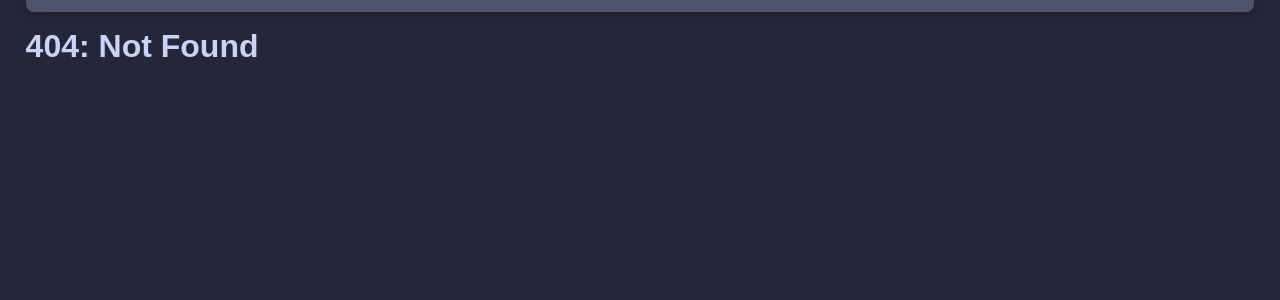
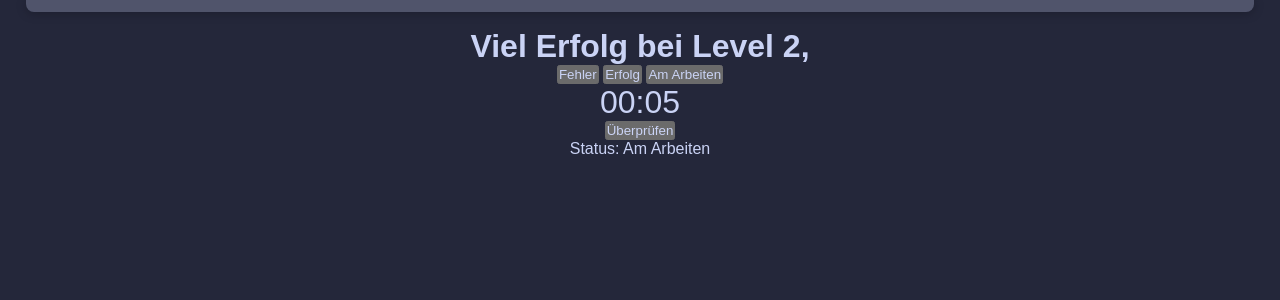
Before and after one commit to 137-Trimethylxanthin/HTL-Vill-Codinglab, a SvelteKit app: page /level2/aufgabe1 in a window 1280 px wide. Before the commit this address had no page. Shown: the top 300 px of the page. Built offline with nearby package versions, Linux system fonts and the light colour scheme.

Commit message:
Added Level 2 and 3 pages

```diff
--- a/src/routes/+page.svelte
+++ b/src/routes/+page.svelte
@@ -3,12 +3,6 @@
 	import { message } from '@tauri-apps/api/dialog';
 	import { nameStore } from '../utils/stores';
 	import { goto } from '$app/navigation';
-
-    function openCodeWithFilename(fileName: string) {
-        return function() {
-            invoke('open_code_with_filename', { fileName });
-        }
-    }
 
     function setupUser(e: SubmitEvent) {
         const name = (e.target as any).vorname.value;
--- a/src/routes/home/+page.svelte
+++ b/src/routes/home/+page.svelte
@@ -4,7 +4,7 @@ import { goto } from "$app/navigation";
 
 function switchLevel(level: number) {
     return () => {
-        goto(`/level_${level}/exp1`);
+        goto(`/level${level}/aufgabe1`);
     }
 }
 </script>
--- /dev/null
+++ b/src/routes/level2/aufgabe1/+page.svelte
@@ -0,0 +1,49 @@
+<script lang="ts">
+    import { onMount } from 'svelte';
+    import { nameStore } from '../../../utils/stores';
+    import { openVSCode } from '../../../utils/vscodeutils';
+
+    let time = 0;
+    let interval: any;
+
+    onMount(() => {
+        openVSCode("level2.py");
+        interval = setInterval(() => {
+            time++;
+        }, 1000);
+    });
+
+    let status = 'Am Arbeiten';
+
+    function checkAnswer() {
+        // TODO: Implement
+    }
+
+    function stopTimer() {
+        clearInterval(interval);
+    }
+</script>
+
+<main>
+    <h1>Viel Erfolg bei Level 2, {$nameStore}</h1>
+    <p>
+        <button on:click={() => status = 'Fehler'}>Fehler</button>
+        <button on:click={() => status = 'Erfolg'}>Erfolg</button>
+        <button on:click={() => status = 'Am Arbeiten'}>Am Arbeiten</button>
+    </p>
+    <div class="timer">
+        <p>{String(Math.floor(time / 60)).padStart(2, '0')}:{String(time % 60).padStart(2, '0')}</p>
+    </div>
+    <button on:click={checkAnswer}>Überprüfen</button>
+    <p class="status">Status: {status}</p>
+</main>
+
+<style>
+    main {
+        text-align: center;
+    }
+
+    .timer {
+        font-size: 2rem;
+    }
+</style>
--- /dev/null
+++ b/src/routes/level3/aufgabe1/+page.svelte
@@ -0,0 +1,49 @@
+<script lang="ts">
+    import { onMount } from 'svelte';
+    import { nameStore } from '../../../utils/stores';
+    import { openVSCode } from '../../../utils/vscodeutils';
+
+    let time = 0;
+    let interval: any;
+
+    onMount(() => {
+        openVSCode("level3.py");
+        interval = setInterval(() => {
+            time++;
+        }, 1000);
+    });
+
+    let status = 'Am Arbeiten';
+
+    function checkAnswer() {
+        // TODO: Implement
+    }
+
+    function stopTimer() {
+        clearInterval(interval);
+    }
+</script>
+
+<main>
+    <h1>Viel Erfolg bei Level 3, {$nameStore}</h1>
+    <p>
+        <button on:click={() => status = 'Fehler'}>Fehler</button>
+        <button on:click={() => status = 'Erfolg'}>Erfolg</button>
+        <button on:click={() => status = 'Am Arbeiten'}>Am Arbeiten</button>
+    </p>
+    <div class="timer">
+        <p>{String(Math.floor(time / 60)).padStart(2, '0')}:{String(time % 60).padStart(2, '0')}</p>
+    </div>
+    <button on:click={checkAnswer}>Überprüfen</button>
+    <p class="status">Status: {status}</p>
+</main>
+
+<style>
+    main {
+        text-align: center;
+    }
+
+    .timer {
+        font-size: 2rem;
+    }
+</style>
--- /dev/null
+++ b/src/utils/vscodeutils.ts
@@ -0,0 +1,5 @@
+import { invoke } from "@tauri-apps/api";
+
+export function openVSCode(fileName: string) {
+    return invoke('open_code_with_filename', { fileName }).then(res => res as boolean).catch(err => console.error(err));
+}
```
Also changed, not shown: src/routes/level1/aufgabe1/+page.svelte (added), src/routes/level1/exp1/+page.svelte (added), src/routes/level2/exp1/+page.svelte (added), src/routes/level3/exp1/+page.svelte (added), 1 other file (tests, documents, lock files or other folders).
